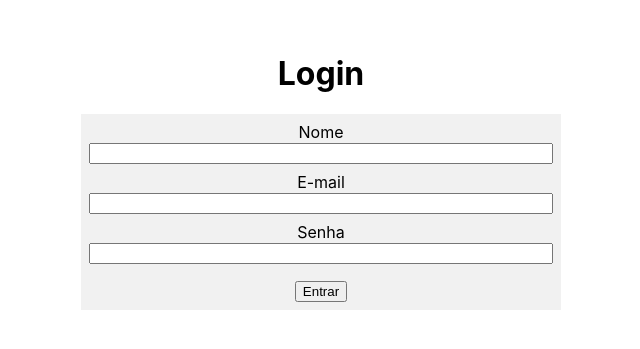
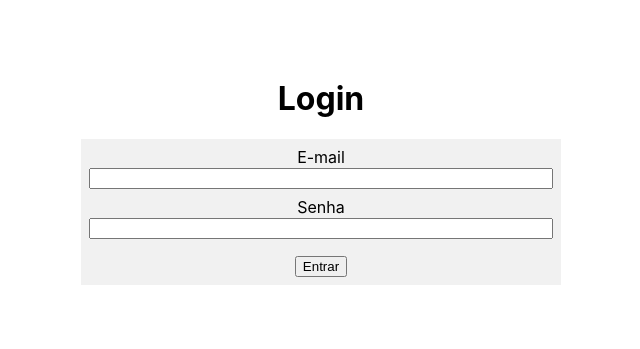
Before and after one commit to lucasvicente3112/kanbro-frontend, a React (Create React App) app: page /login in a window 1280 px wide. Shown: the part 229-578 px from the top of the page, without its empty margins (319-959 px from the left). Built offline with nearby package versions, Linux system fonts and the light colour scheme.

Commit message:
remocao nome em login

```diff
--- a/src/pages/login/PaginaLogin.jsx
+++ b/src/pages/login/PaginaLogin.jsx
@@ -13,23 +13,13 @@ const PaginaLogin = () => {
   const handleSubmit = (event) => {
     event.preventDefault();
     console.log("submit", { nome, email, senha });
-    login(nome, email, senha);
+    login(email, senha);
   };
 
   return (
     <div id="login">
       <h1 className="title">Login</h1>
       <form className="form" onSubmit={handleSubmit}>
-        <div className="field">
-          <label htmlFor="nome">Nome</label>
-          <input
-            type="nome"
-            name="nome"
-            id="nome"
-            value={nome}
-            onChange={(event) => setNome(event.target.value)}
-          />
-        </div>
         <div className="field">
           <label htmlFor="email">E-mail</label>
           <input
```
